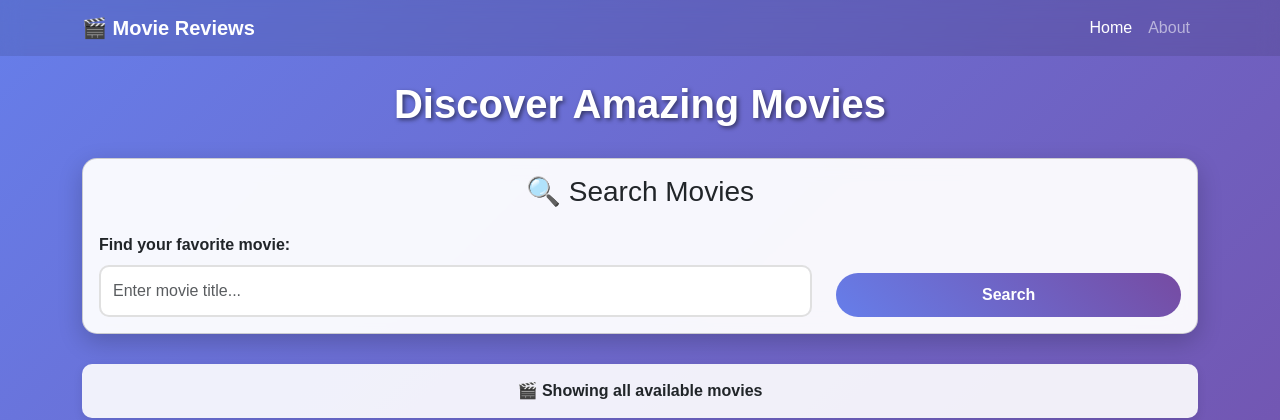
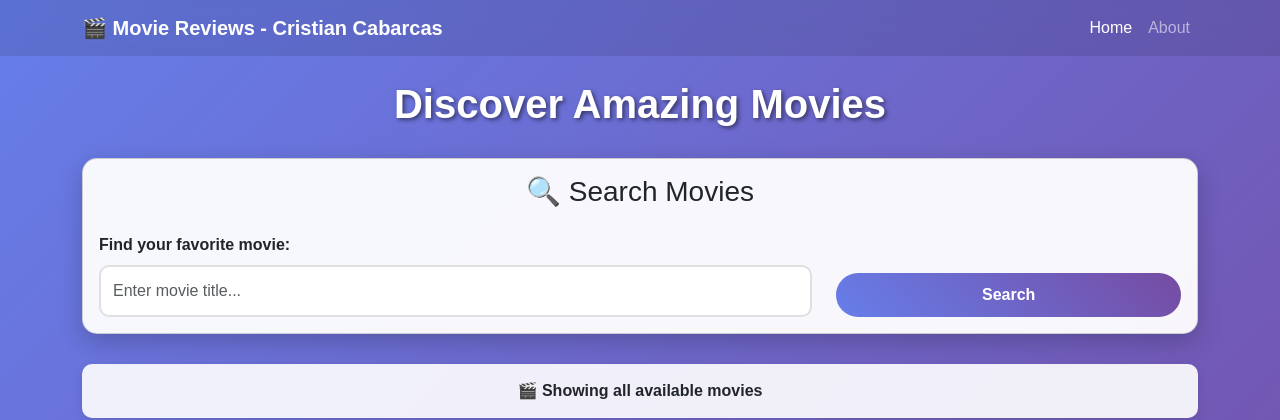
Before and after one commit to Cccabarcal/Taller1, a Django app: page / in a window 1280 px wide. Shown: the top 420 px of the page. Run offline with Django 5.2, Linux system fonts and the light colour scheme; data comes from the database, SQL or seed files in the repository.

Commit message:
Nombre mio

```diff
--- a/movie/templates/home.html
+++ b/movie/templates/home.html
@@ -4,7 +4,7 @@
     <link href="https://cdn.jsdelivr.net/npm/bootstrap@5.3.7/dist/css/bootstrap.min.css" rel="stylesheet" integrity="sha384-LN+7fdVzj6u52u30Kp6M/trliBMCMKTyK833zpbD+pXdCLuTusPj697FH4R/5mcr" crossorigin="anonymous">
     <meta charset="UTF-8">
     <meta name="viewport" content="width=device-width, initial-scale=1.0">
-    <title>Home - Movie Reviews</title>
+    <title>Home - Movie Reviews </title>
     <style>
         body {
             background: linear-gradient(135deg, #667eea 0%, #764ba2 100%);
@@ -114,7 +114,7 @@
 <body>
     <nav class="navbar navbar-expand-lg navbar-dark" style="background: rgba(0,0,0,0.1); backdrop-filter: blur(10px);">
         <div class="container">
-            <a class="navbar-brand fw-bold" href="/">🎬 Movie Reviews</a>
+            <a class="navbar-brand fw-bold" href="/">🎬 Movie Reviews - Cristian Cabarcas</a>
             <div class="navbar-nav ms-auto">
                 <a class="nav-link active" href="/">Home</a>
                 <a class="nav-link" href="/about/">About</a>
```
